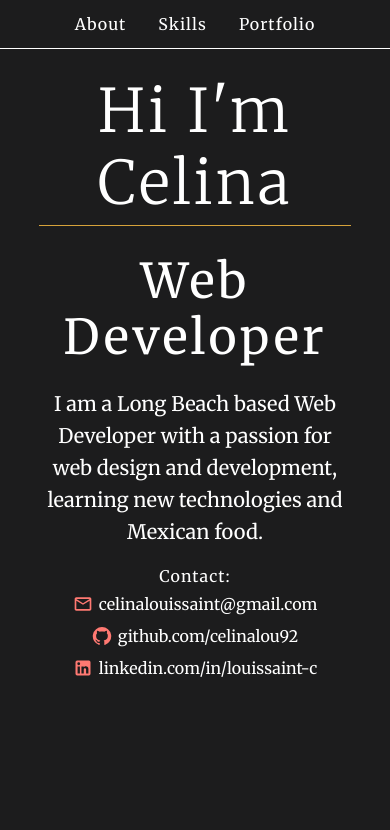
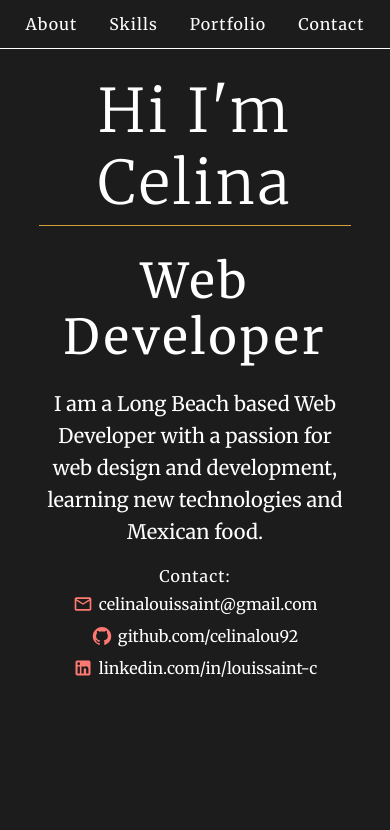
Before and after one commit to celinalou92/louissaint.me, a Next.js app: page / in a window 390 px wide. Shown: the top 830 px of the page. Built offline with nearby package versions, Linux system fonts and the light colour scheme.

Commit message:
Refactor contact nav link

```diff
--- a/app/components/Nav/Nav.tsx
+++ b/app/components/Nav/Nav.tsx
@@ -1,4 +1,4 @@
-import { Stack, Typography } from "@mui/material";
+import { Stack, Typography, useMediaQuery } from "@mui/material";
 import Link from "next/link";
 import { Contact } from "../Contact/Contact";
 
@@ -7,6 +7,7 @@ export const NavBar = () => {
     { name: "About", link: "/#about" },
     { name: "Skills", link: "/#skills" },
     { name: "Portfolio", link: "/#projects" },
+    { name: "Contact", link: "/#home" },
   ];
   return (
     <Stack
@@ -23,7 +24,8 @@ export const NavBar = () => {
     >
       {navItems.map((navItem) => (
         <Link
-          className="hover mobileNavItem"
+          id={`${navItem.name}-link`}
+          className="hover mobileNavItem navContact"
           key={navItem.name}
           href={navItem.link}
         >
--- a/app/globals.css
+++ b/app/globals.css
@@ -131,6 +131,10 @@ a:hover {
   justify-content:  center;
 }
 
+#Contact-link {
+  display: none;
+}
+
 @media (prefers-color-scheme: dark) {
   html {
     color-scheme: dark;
@@ -164,6 +168,10 @@ a:hover {
     background-color: #1C1C1D;
   }
 
+  #Contact-link {
+    display: block;
+  }
+
   .mobileNavItem {
     padding-right: 1rem;
   }
--- a/app/layout.tsx
+++ b/app/layout.tsx
@@ -15,7 +15,7 @@ export default function RootLayout(props: { children: any }) {
     <html lang="en">
       <ThemeRegistry options={{ key: "mui" }}>
         <body className="outer">
-          <Stack className="asideContainer">
+          <Stack id="home" className="asideContainer">
             <Hero />
           </Stack>
           <Stack>{children}</Stack>
```
